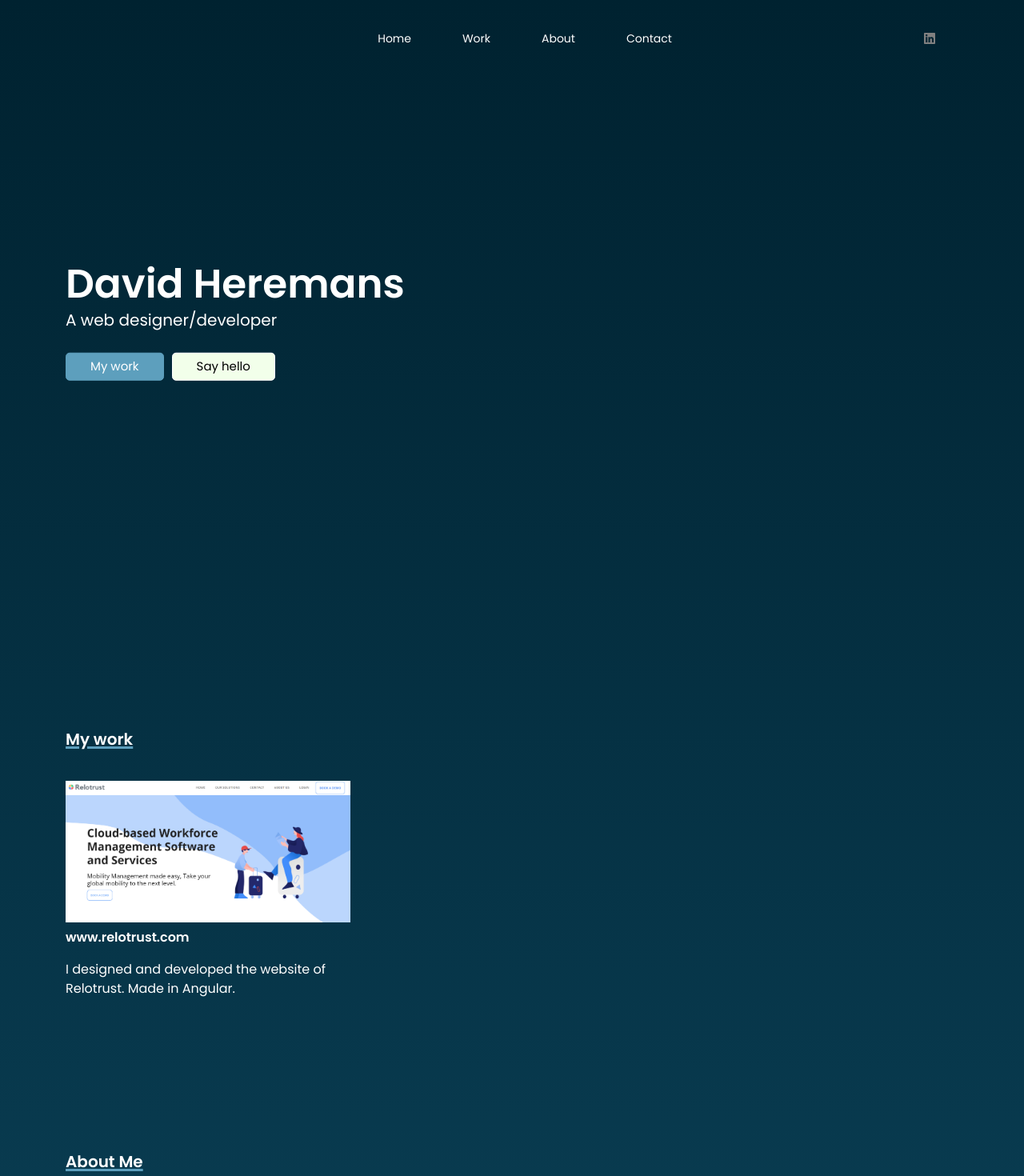
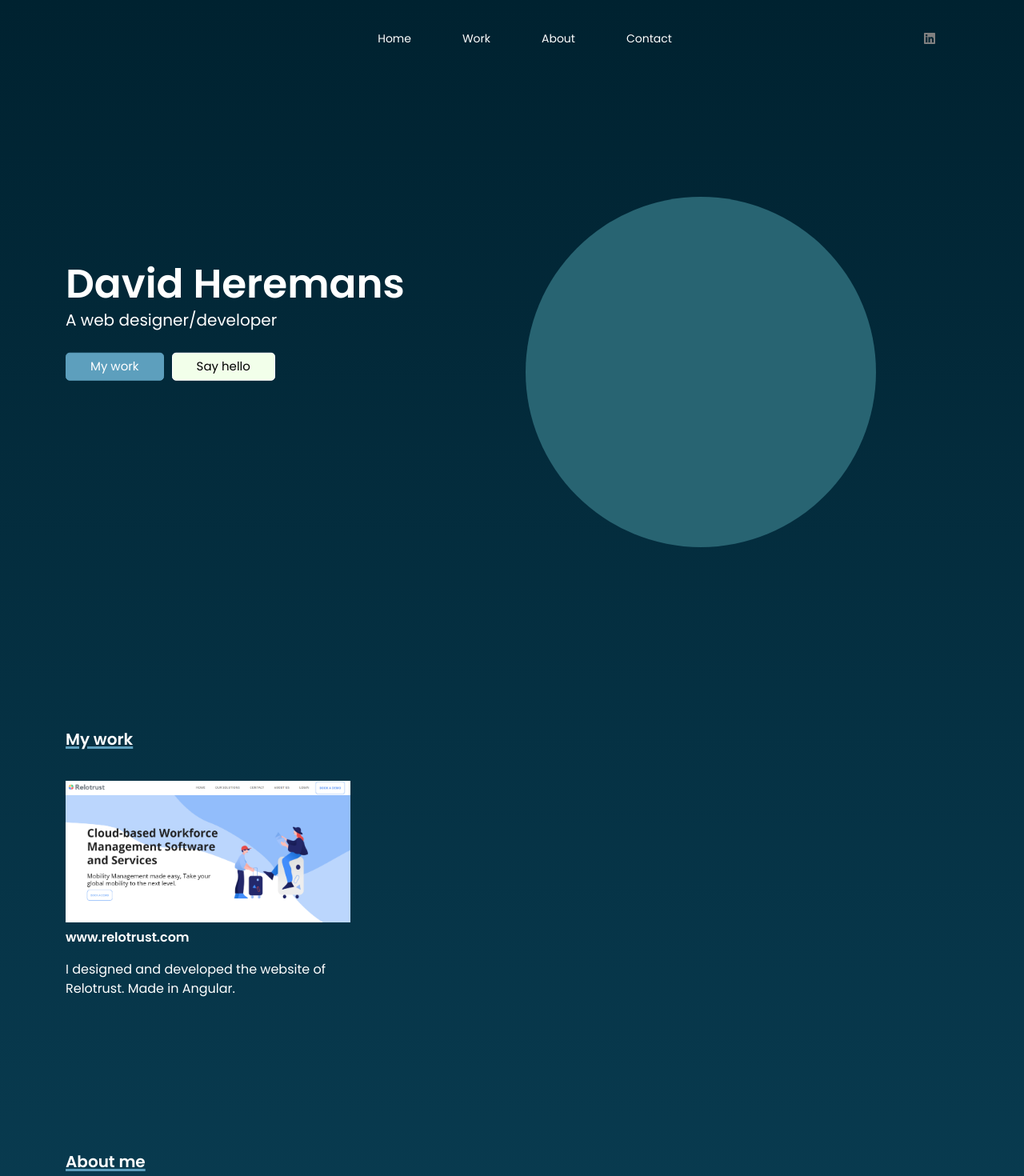
Before and after one commit to DavidHeremans/portfpolio, a Next.js app in the folder nextjs-blog/: page / in a window 1280 px wide. Shown: the top 1470 px of the page at 80% size. Built offline with nearby package versions, Linux system fonts and the light colour scheme.

Commit message:
added background

```diff
--- a/nextjs-blog/components/about.js
+++ b/nextjs-blog/components/about.js
@@ -5,7 +5,7 @@ import style from "./about.module.css";
 export default function About() {
     return (
         <div className=" section" id="about">
-            <h2>About Me</h2>
+            <h2>About me</h2>
             <div className="row content">
 
                 <div className="col-lg-5 col-sm-12">
--- a/nextjs-blog/components/title.js
+++ b/nextjs-blog/components/title.js
@@ -1,4 +1,6 @@
 import styles from './title.module.css'
+import back from '../public/images/Ellipse.svg'
+import Image from 'next/dist/client/image'
 
 export default function Title (props){
     return(
@@ -22,7 +24,9 @@ export default function Title (props){
                 </div>
             </div>
             <div  className="col-7">
-
+                <div className={styles.svg}>
+                <Image  src={back} height={438} width={438} />
+                </div>
             </div>
         </div>
     </div>
--- a/nextjs-blog/components/title.module.css
+++ b/nextjs-blog/components/title.module.css
@@ -45,3 +45,9 @@
     margin: 10px 10px 0 0;
     font-family: Poppins !important;
   }
+
+  .svg{
+    position: relative !important;
+    left: 100px !important;
+    top: 150px !important;
+  }
```
Also changed, not shown: nextjs-blog/public/images/Ellipse.svg (added).
